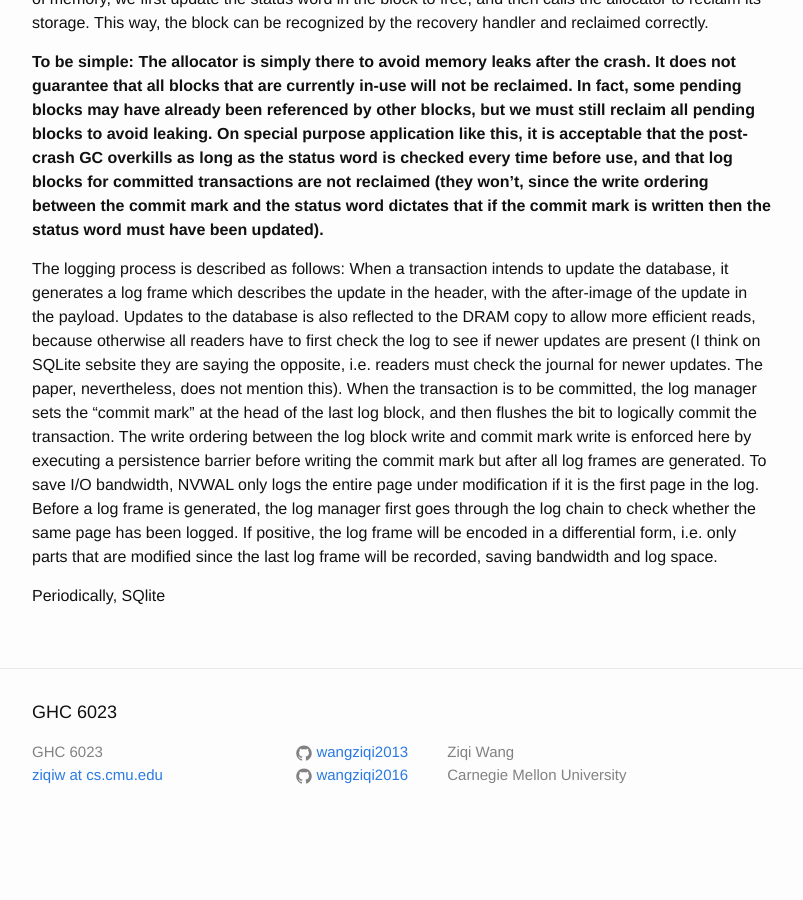
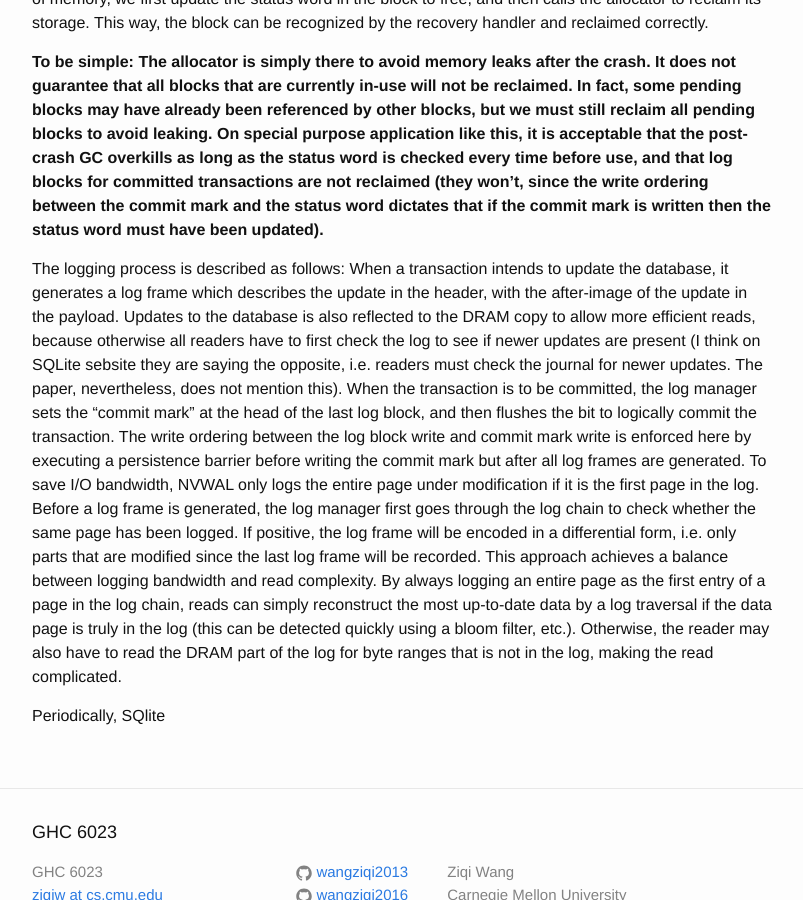
Before and after one commit to wangziqi2013/wangziqi2013.github.io, a Jekyll site: the page built from _posts/2019-10-28-nvwal.markdown, in a window 1280 px wide and 900 px high, scrolled down 1942 px. Shown: the whole window, without its empty margins (238-1041 px from the left). Built offline with Jekyll 4.4.1, drawn with Linux system fonts in a browser that asks for light colours; before the commit the page ends 2788 px from its top, so only the background shows below that.

Commit message:
Adding discussion

```diff
--- a/_posts/2019-10-28-nvwal.markdown
+++ b/_posts/2019-10-28-nvwal.markdown
@@ -88,6 +88,9 @@ persistence barrier before writing the commit mark but after all log frames are
 only logs the entire page under modification if it is the first page in the log. Before a log frame is
 generated, the log manager first goes through the log chain to check whether the same page has been logged. If positive,
 the log frame will be encoded in a differential form, i.e. only parts that are modified since the last log frame will
-be recorded, saving bandwidth and log space.
+be recorded. This approach achieves a balance between logging bandwidth and read complexity. By always logging an entire
+page as the first entry of a page in the log chain, reads can simply reconstruct the most up-to-date data by a log traversal
+if the data page is truly in the log (this can be detected quickly using a bloom filter, etc.). Otherwise, the
+reader may also have to read the DRAM part of the log for byte ranges that is not in the log, making the read complicated.
 
 Periodically, SQlite
```
